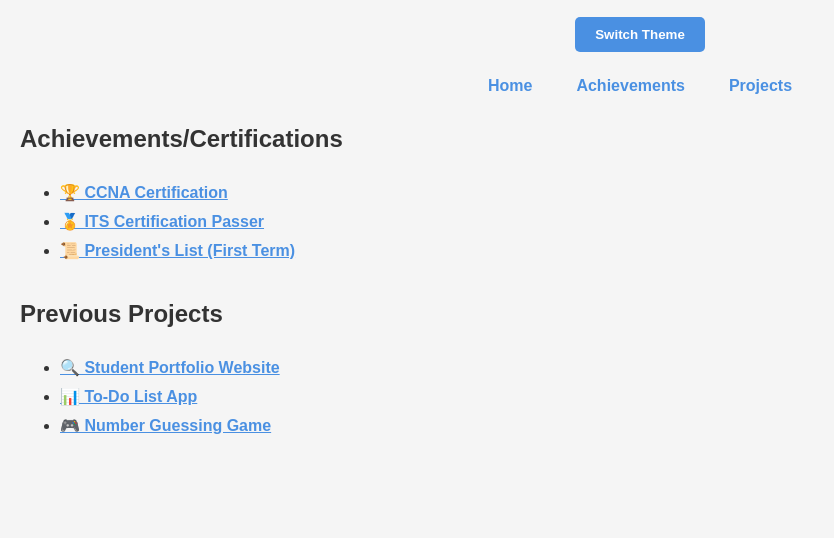
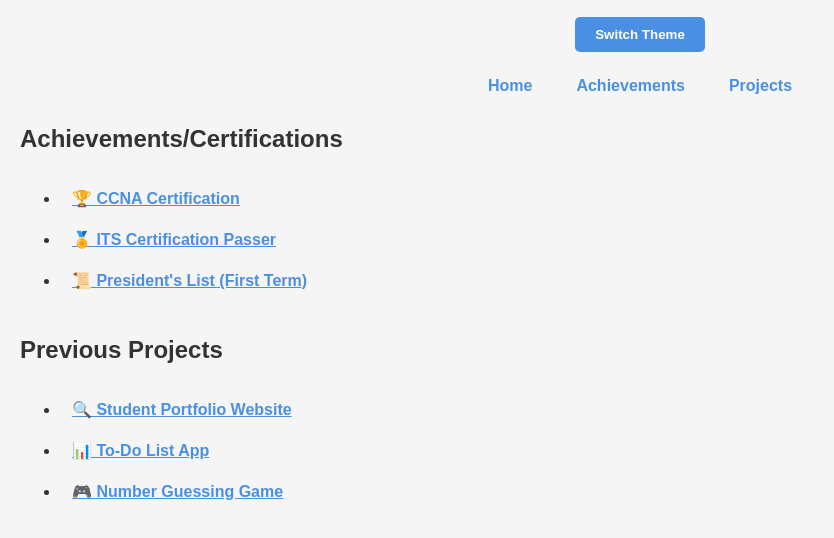
Before and after one commit to vinzflores1001/Portfolio, a plain HTML site: page index.html in a window 1280 px wide. Shown: the part 258-796 px from the top of the page, without its empty margins (0-834 px from the left). Drawn offline with Linux system fonts and the light colour scheme.

Commit message:
Refactor detail button styles and visibility
Updated styles for detail buttons and visibility.

```diff
--- a/style.css
+++ b/style.css
@@ -116,21 +116,19 @@ section {
    border-radius: 6px;
    font-size: 0.95em;
    line-height: 1.5;
-   display: none; /* Hidden by default — JS will toggle this */
+   display: none;
 }
 
-/* Light theme detail background */
 body:not(.dark) .details {
    background-color: rgba(0, 0, 0, 0.03);
    border: 1px solid #e0e0e0;
 }
 
-/* Dark theme detail background */
 body.dark .details {
    background-color: rgba(255, 255, 255, 0.08);
 }
 
-/* Detail Buttons */
+/* Detail Buttons — FIXED TEXT VISIBILITY */
 .detail-btn {
    background: none;
    border: none;
@@ -138,9 +136,12 @@ body.dark .details {
    text-decoration: underline;
    cursor: pointer;
    font-weight: bold;
-   padding: 0;
+   padding: 6px 12px; /* Reduced padding for better fit */
    font-size: 1em;
    display: inline;
+   white-space: nowrap; /* Prevents text from wrapping or hiding */
+   overflow: hidden;
+   text-overflow: ellipsis;
 }
 
 .detail-btn:hover {
```
